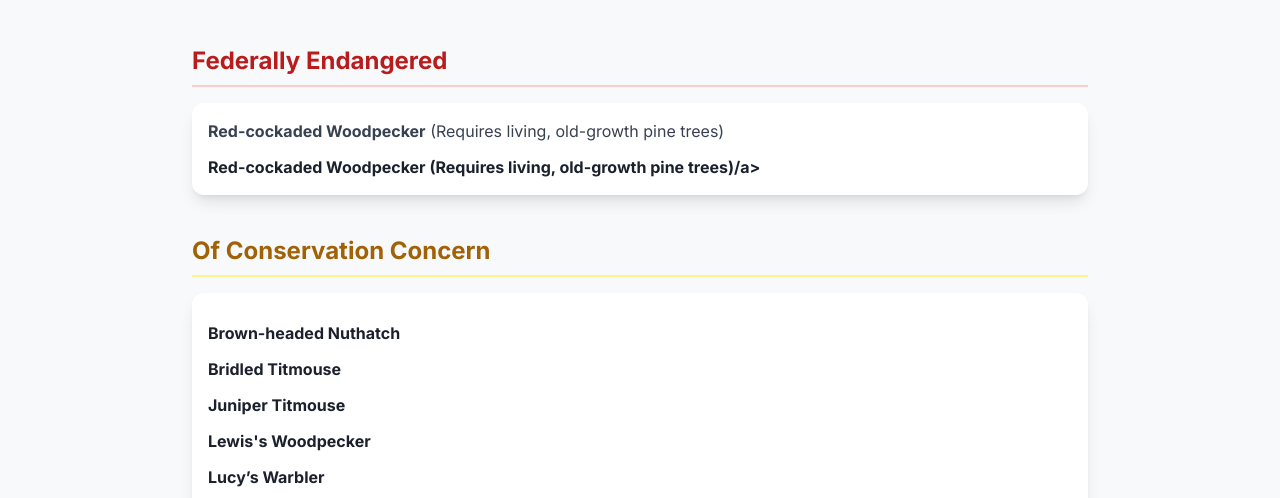
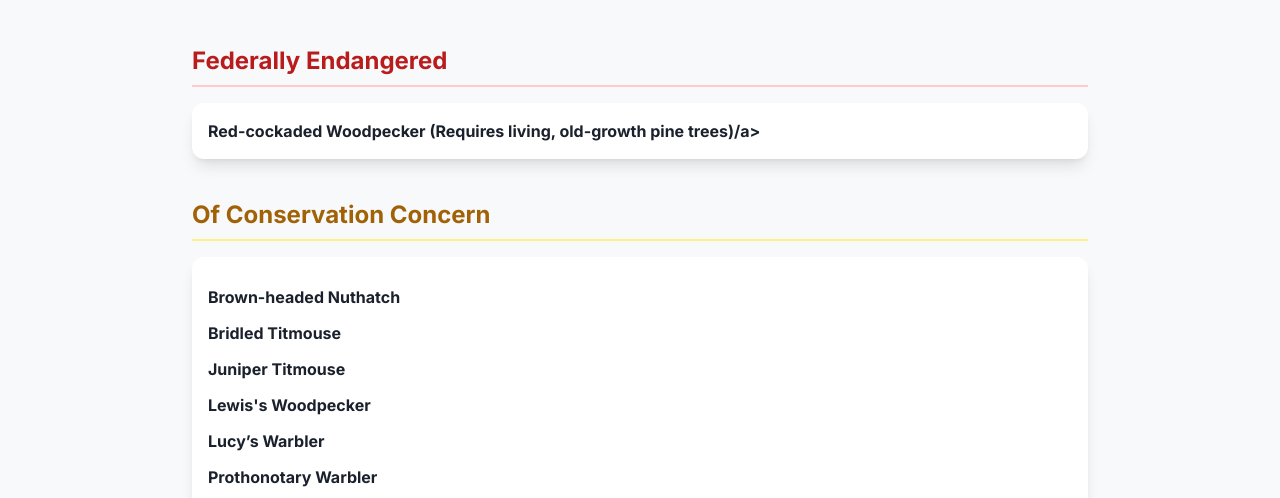
Before and after one commit to PERDIGNUS-LLC/The-NestEgg-Demo, a plain HTML site: page Birds.html in a window 1280 px wide. Shown: the part 276-774 px from the top of the page. Drawn offline with nearby package versions, Linux system fonts and the light colour scheme.

Commit message:
Update Birds.html

```diff
--- a/Birds.html
+++ b/Birds.html
@@ -56,8 +56,7 @@
                     <h2 class="text-2xl font-bold text-red-700 mb-4 border-b-2 border-red-200 pb-2">Federally Endangered</h2>
                     <div class="p-4 bg-white rounded-xl shadow-lg">
                         <ul class="space-y-3 text-gray-700">
-                            <li><strong>Red-cockaded Woodpecker</strong> (Requires living, old-growth pine trees)</li>
-                            <li><a href="red-cockaded-woodpecker.html" class="text-primary font-semibold hover:underline"<strong>Red-cockaded Woodpecker</strong> (Requires living, old-growth pine trees)/a></li>
+                            <li><a href="red-cockaded-woodpecker.html" class="text-primary font-semibold hover:underline"><strong>Red-cockaded Woodpecker</strong> (Requires living, old-growth pine trees)/a></li>
                         </ul>
                     </div>
                 </div>
```
